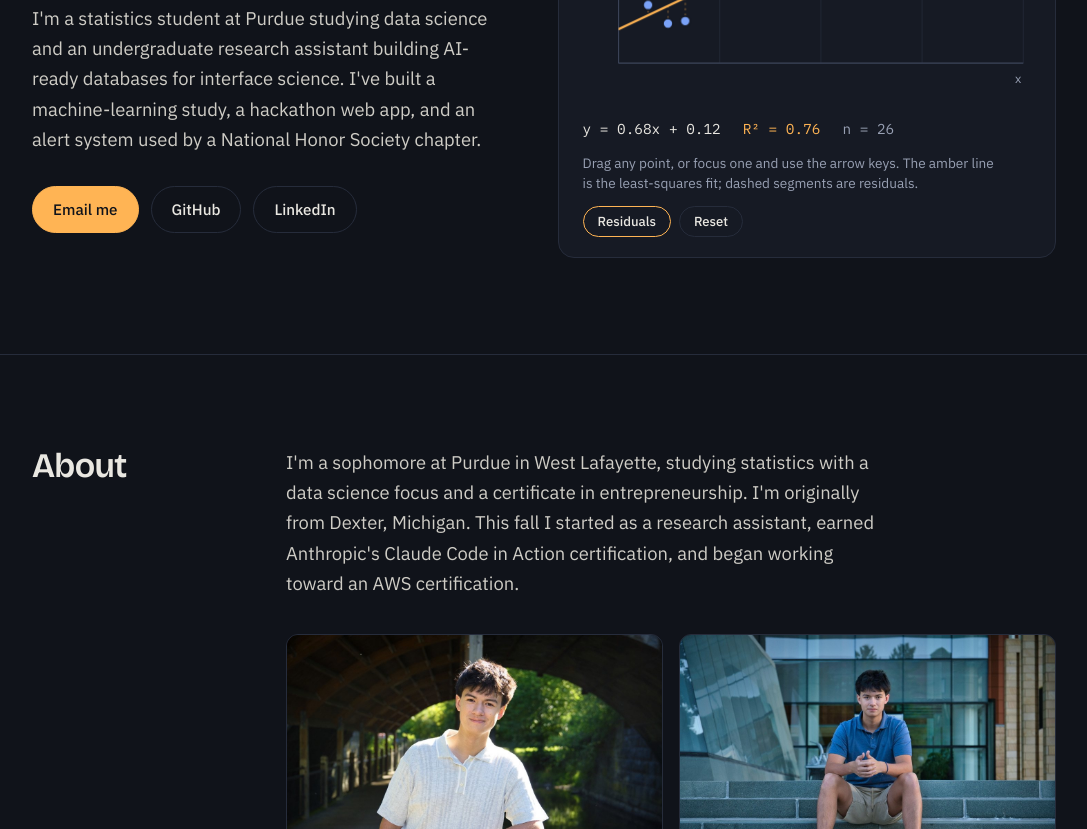
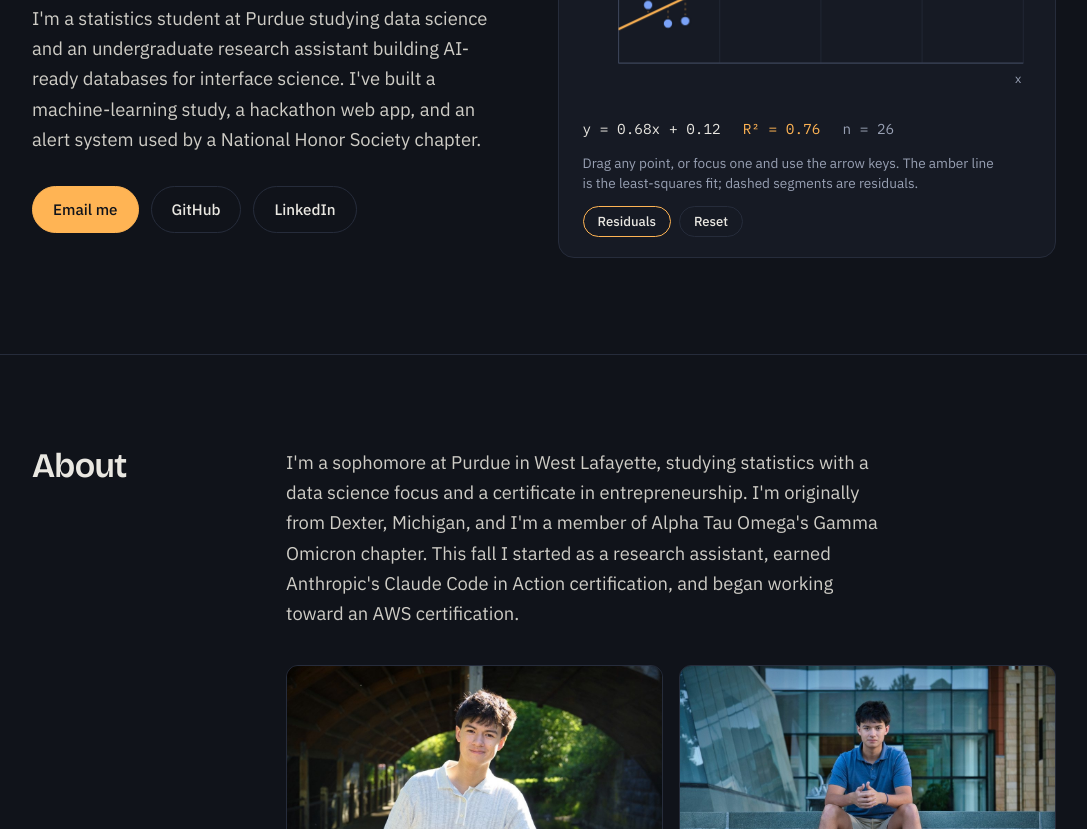
Before and after one commit to carson7005/carson7005.github.io, a plain HTML site: page index.html in a window 1280 px wide. Shown: the part 412-1241 px from the top of the page, without its empty margins (96-1183 px from the left). Drawn offline with nearby package versions, Linux system fonts and the light colour scheme.

Commit message:
Add Alpha Tau Omega membership to About
Co-Authored-By: Claude Opus 5.5 <noreply@anthropic.com>

```diff
--- a/index.html
+++ b/index.html
@@ -414,7 +414,7 @@
       <div class="wrap section-grid">
         <h2>About</h2>
         <div>
-          <p class="about-text">I'm a sophomore at Purdue in West Lafayette, studying statistics with a data science focus and a certificate in entrepreneurship. I'm originally from Dexter, Michigan. This fall I started as a research assistant, earned Anthropic's Claude Code in Action certification, and began working toward an AWS certification.</p>
+          <p class="about-text">I'm a sophomore at Purdue in West Lafayette, studying statistics with a data science focus and a certificate in entrepreneurship. I'm originally from Dexter, Michigan, and I'm a member of Alpha Tau Omega's Gamma Omicron chapter. This fall I started as a research assistant, earned Anthropic's Claude Code in Action certification, and began working toward an AWS certification.</p>
           <div class="photos">
             <figure>
               <img src="carson-bridge.jpg" width="1086" height="724" loading="lazy" alt="Carson smiling, leaning on a wooden railing inside a covered bridge with trees behind him">
```
